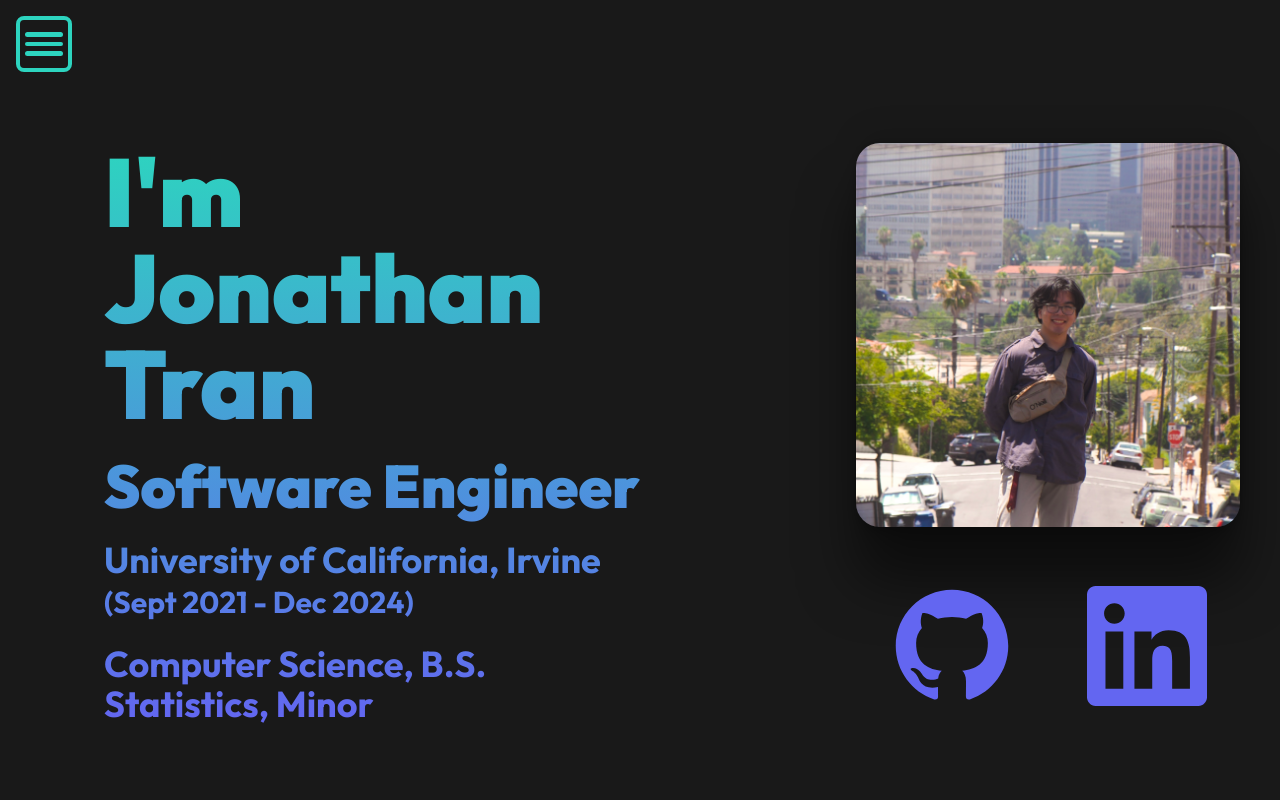
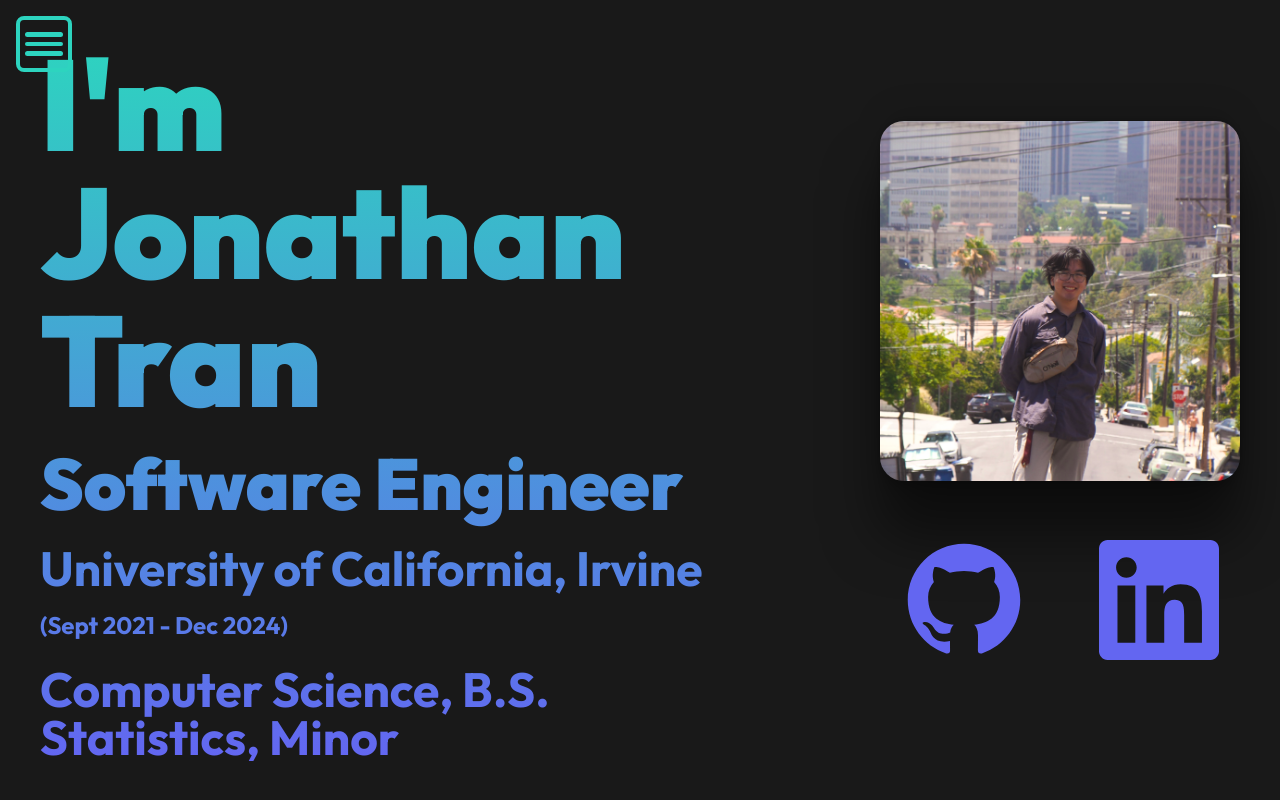
Before and after one commit to tranjm4/portfolio, a React (Vite) app: page / in a window 1280 px wide. Shown: the top 800 px of the page. Built offline with nearby package versions, Linux system fonts and the light colour scheme.

Commit message:
Cleaned up Title styling

```diff
--- a/src/components/Title/Title.tsx
+++ b/src/components/Title/Title.tsx
@@ -4,50 +4,35 @@ import Reveal from "../Animations/Reveal";
 import githubLogo from "../../assets/links/github.svg";
 import linkedinLogo from "../../assets/links/linkedin.svg";
 
-const Title = () => {
+const TitleText: React.FC = () => {
     return (
-        <div className="flex flex-col min-h-screen h-fit md:flex-row md:justify-center mb-[30vh] py-[10vh] overflow-hidden">
-            {/* Title text */}
-            <div className="flex flex-grow justify-center items-center md:flex-grow xl:flex-grow-0 mx-0 md:mx-0 lg:ml-10 lg:mr-0">
-                <div className="relative flex flex-col items-center h-fit w-fit p-10 xl:p-0"
-                >
-                    <div className="w-full h-full">
+        <SlideAppear className="" offsetX="-20vw" offsetY="-10vh" once={false}>
 
-                        {/* <TextBoxReveal className="absolute w-full h-full top-[-5%] left-[0%] lg:top-[-10%] lg:left-[-5%] hover:scale-110
-                            bg-gradient-to-br from-dark-800 to-transparent via-transparent via-70%" initialScale="0.3" offsetX="-20vw" offsetY="20vh" />
-                        <TextBoxReveal className="absolute w-full h-full top-[0%] left-[5%] lg:top-[0%] lg:left-[5%] hover:scale-110
-                            bg-gradient-to-br from-dark-800 to-transparent via-transparent via-70%" initialScale="2" offsetX="30vw" offsetY="-30vh" />
-                        <TextBoxReveal className="absolute w-full h-full top-[5%] left-[10%] lg:top-[10%] lg:left-[15%] hover:scale-110
-                            bg-gradient-to-br from-dark-800 to-transparent via-transparent via-70%" initialScale="0.5" offsetX="50vw" offsetY="-20vh" /> */}
-
-                        <SlideAppear className="flex flex-col w-full h-full lg:p-5 xl:p-16" offsetX="-20vw" offsetY="-10vh" once={false}>
-
-                            <Reveal className="h-full w-full">
+            <Reveal className="">
                 <div className="bg-gradient-to-b from-teal to-purple-400 bg-clip-text text-transparent">
 
                     <h1 className="text-5xl font-extrabold mb-2
-                                   md:text-7xl md:mb-6
-                                   lg:text-8xl">
+                   md:text-7xl md:mb-6 xl:text-9xl">
 
                         I'm <br /> Jonathan Tran
                     </h1>
 
                     <h2 className="text-3xl font-extrabold mb-2
                    md:text-5xl md:mb-4
-                                   lg:text-6xl lg:mb-6">
+                   lg:text-6xl lg:mb-6 xl:text-7xl">
                         Software Engineer
                     </h2>
                     <h3 className="text-xl font-bold mb-2
                    md:text-3xl md:mb-4
-                                   lg:text-4xl lg:mb-6">
+                   lg:text-4xl lg:mb-6 xl:text-5xl">
                         University of California, Irvine <br />
-                                        <span className=" text-sm md:text-lg lg:text-2xl xl:text-3xl">
+                        <span className=" text-sm md:text-lg lg:text-2xl">
                             (Sept 2021 - Dec 2024)
                         </span>
                     </h3>
                     <h3 className="text-xl font-bold
                    md:text-3xl
-                                   lg:text-4xl">
+                   lg:text-4xl xl:text-5xl">
                         Computer Science, B.S. <br />
                         Statistics, Minor
                     </h3>
@@ -55,24 +40,19 @@ const Title = () => {
             </Reveal>
 
         </SlideAppear>
-                    </div>
-                </div>
+    )
+}
 
-            </div>
-            {/* Image & Contact Links */}
-            <div className="flex flex-grow flex-col items-center my-0 mx-10
-                            md:justify-center md:flex-grow-0"
-            >
-
-                {/* Image Container */}
-                <SlideAppear className="flex justify-center mb-[5vh]" offsetX="20vw" offsetY="5vh" once={false}>
-
+const Image: React.FC = () => {
+    return (
+        <SlideAppear className="" offsetX="20vw" offsetY="5vh" once={false}>
             <motion.div
+                className="flex justify-center"
                 whileHover={{ scale: 1.1 }}
                 whileTap={{ scale: 0.9 }}
                 transition={{ type: "spring", damping: 20, stiffness: 200, mass: 2 }}>
-                        <div className="relative overflow-hidden rounded-3xl max-w-[200px] max-h-[200px] h-[60vw] w-[60vw] shadow-3xl
-                                    md:h-[30vw] md:w-[30vw] md:max-w-[500px] md:max-h-[500px]">
+                <div className="relative flex overflow-hidden rounded-3xl aspect-square max-w-[200px] w-[60vw] shadow-3xl
+                                    md:w-[50%] md:max-w-[500px] lg:w-[100%] lg:max-w-[400px]">
                     {/* Image */}
                     <img src="/portrait2.jpg" alt="Portrait of me at Figueroa Terrace and Centennial Street in L.A."
                         className="h-full w-full object-cover"
@@ -80,23 +60,38 @@ const Title = () => {
                 </div>
             </motion.div>
         </SlideAppear>
+    )
+}
 
-                {/* Contact Links */}
+const MediaLinks: React.FC = () => {
+    return (
         <div className="flex justify-center w-[80%] h-fit z-20
                                 md:w-40">
             <a href="https://github.com/tranjm4" target="_blank"
-                        className="p-1 mx-5 flex justify-center rounded-xl duration-300 hover:bg-dark-700">
+                className="p-1 mr-5 flex justify-center rounded-xl duration-300 hover:bg-dark-700">
                 <img src={githubLogo} alt="Github Logo"
                     className="w-[20vw] max-w-[100px] lg:max-w-[120px] xl:max-w-[150px]" />
             </a>
             <a href="https://www.linkedin.com/in/jonathan-tran-b405301ba/" target="_blank"
-                        className="px-4 mx-5 flex justify-center rounded-xl duration-300 hover:bg-dark-700">
+                className="px-4 ml-5 flex justify-center rounded-xl duration-300 hover:bg-dark-700">
                 <img src={linkedinLogo} alt="LinkedIn Logo"
                     className="w-[15vw] max-w-[80px] lg:max-w-[100px] xl:max-w-[120px]" />
             </a>
         </div>
+    )
+}
+
+const Title = () => {
+    return (
+        <div className="flex flex-col items-center justify-center h-[100vh] w-full py-24 px-5 lg:px-10 [&>*]:my-5
+            lg:flex-row mb-[20vh]">
+            <TitleText />
+            <div className="flex flex-col items-center justify-center [&>*]:my-5 lg:ml-10">
+                <Image />
+                <MediaLinks />
             </div>
-        </div >
+
+        </div>
     )
 }
 
```
Lines whose indentation alone changed are shown as unchanged.
